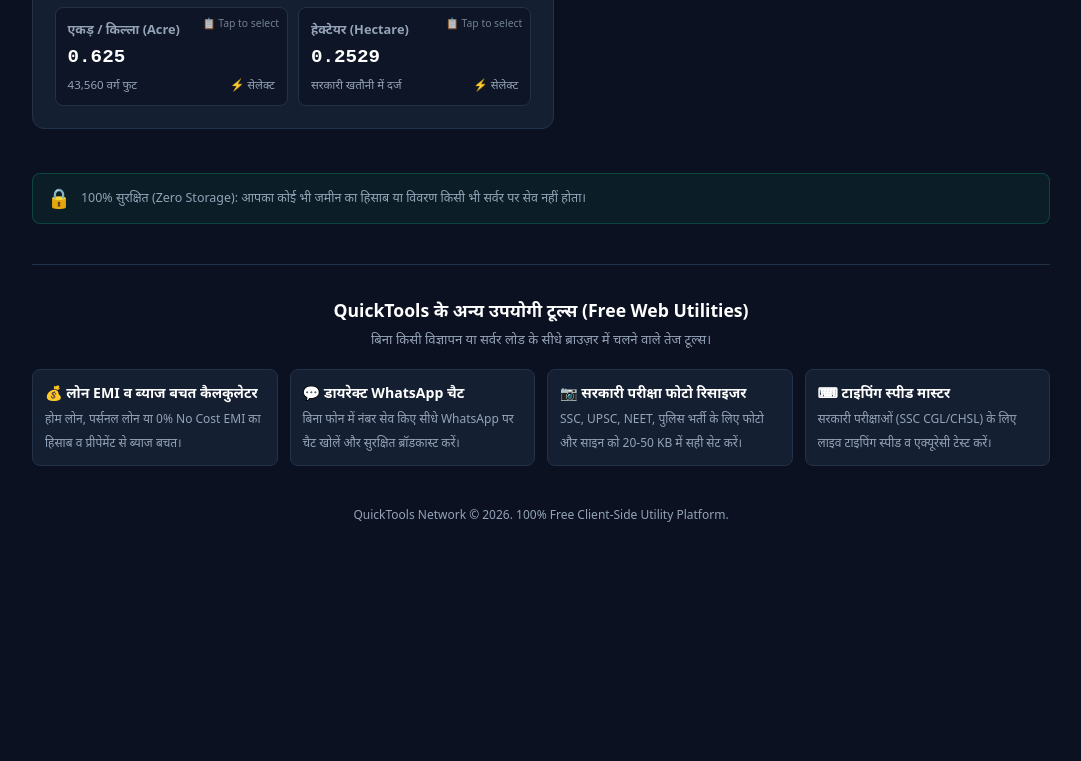
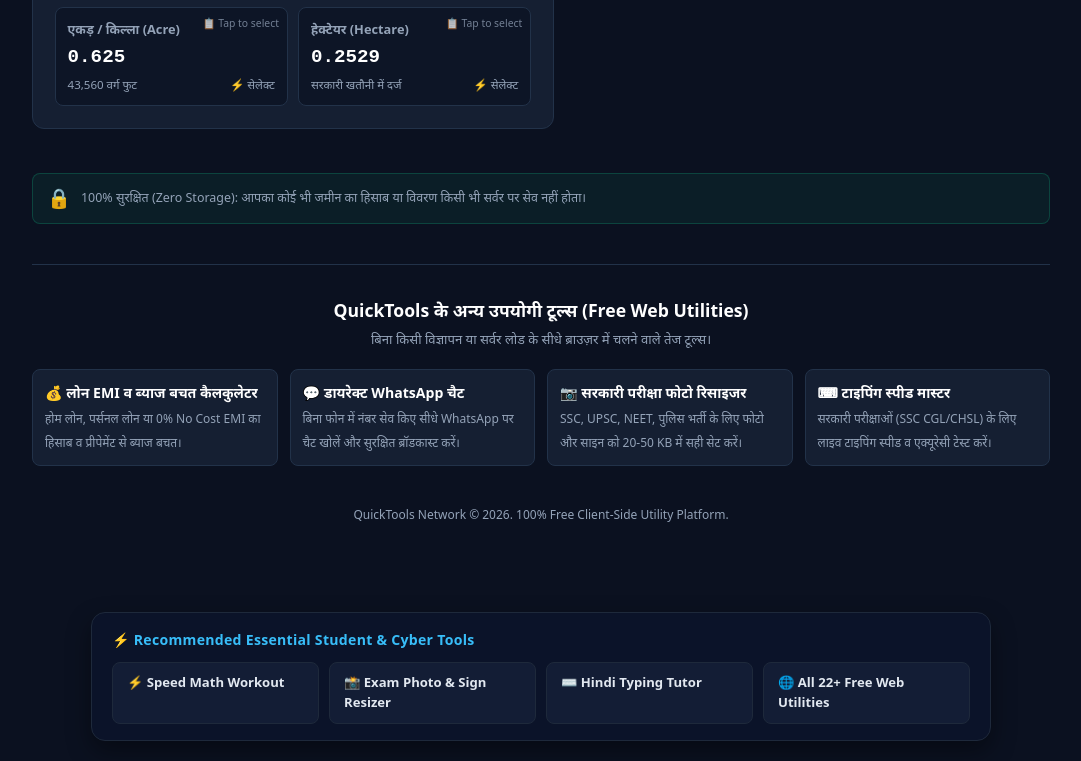
Before and after one commit to unknownuniversem-blip/land-converter, a plain HTML site: page index.html in a window 1280 px wide. Shown: the part 1088-1849 px from the top of the page, without its empty margins (99-1180 px from the left). Before the commit the page ends 1668 px from the top, so only its background shows below. Drawn offline with Linux system fonts and the light colour scheme.

Commit message:
Deploy dynamic cross-tool discovery mesh to circulate traffic

```diff
--- a/index.html
+++ b/index.html
@@ -447,6 +447,53 @@
   <script data-goatcounter="https://quicktools.goatcounter.com/count"
         data-goatcounter-settings='{"allow_local": true}'
         async src="//gc.zgo.at/count.js"></script>
+
+<style id="growth-mesh-styles">
+  .related-mesh-card {
+    margin: 32px auto 20px;
+    max-width: 900px;
+    background: #0b1329;
+    border: 1px solid #1e293b;
+    border-radius: 14px;
+    padding: 16px 20px;
+    box-shadow: 0 10px 25px rgba(0,0,0,0.4);
+    font-family: -apple-system, BlinkMacSystemFont, "Segoe UI", Roboto, sans-serif;
+  }
+  .related-mesh-title {
+    font-size: 0.88rem;
+    font-weight: 700;
+    color: #38bdf8;
+    margin-bottom: 12px;
+    display: flex;
+    align-items: center;
+    gap: 6px;
+    letter-spacing: 0.02em;
+  }
+  .related-mesh-grid {
+    display: grid;
+    grid-template-columns: repeat(auto-fit, minmax(200px, 1fr));
+    gap: 10px;
+  }
+  .related-mesh-link {
+    display: block;
+    padding: 10px 14px;
+    background: #131d35;
+    border: 1px solid #1e293b;
+    border-radius: 8px;
+    color: #e2e8f0;
+    text-decoration: none;
+    font-size: 0.82rem;
+    font-weight: 600;
+    transition: all 0.2s ease;
+  }
+  .related-mesh-link:hover {
+    background: #1e293b;
+    border-color: #38bdf8;
+    color: #38bdf8;
+    transform: translateY(-2px);
+  }
+</style>
+
 </head>
 <body>
 
@@ -879,5 +926,14 @@
   </a>
 </div>
 
+
+<!-- Dynamic Internal Cross-Link Mesh -->
+<div class="related-mesh-card">
+  <div class="related-mesh-title">⚡ Recommended Essential Student & Cyber Tools</div>
+  <div class="related-mesh-grid">
+    <a href="https://unknownuniversem-blip.github.io/math/" class="related-mesh-link" target="_blank">⚡ Speed Math Workout</a><a href="https://unknownuniversem-blip.github.io/exam-resizer/" class="related-mesh-link" target="_blank">📸 Exam Photo & Sign Resizer</a><a href="https://unknownuniversem-blip.github.io/hindi-typing-tutor/" class="related-mesh-link" target="_blank">⌨️ Hindi Typing Tutor</a><a href="https://unknownuniversem-blip.github.io/" class="related-mesh-link" target="_blank">🌐 All 22+ Free Web Utilities</a>
+  </div>
+</div>
+
 </body>
 </html>
```
